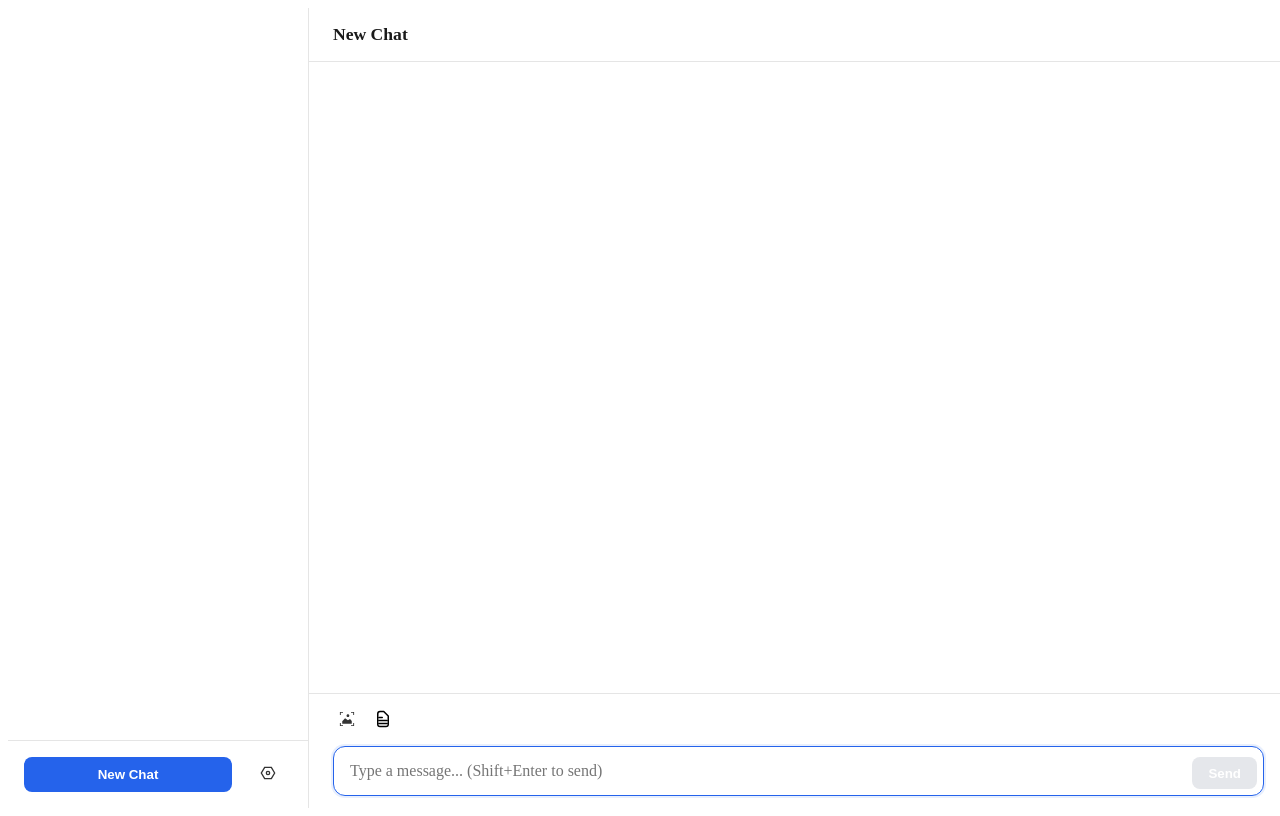
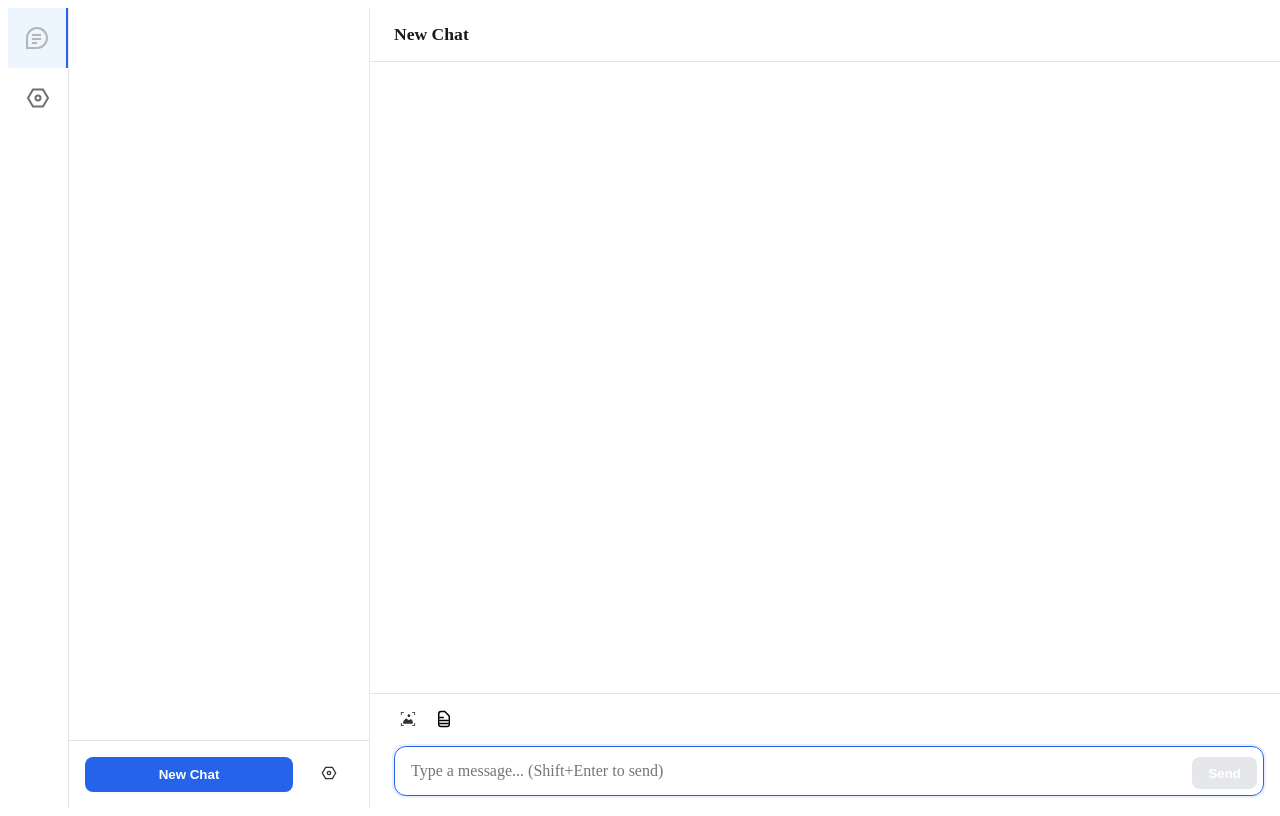
Before and after one commit to DamonDeng/DLMAssistant, a React (Vite) app: page / in a window 1280 px wide. Built offline with nearby package versions, Linux system fonts and the light colour scheme.

Commit message:
feat: add tab-based navigation with chat and assistant tabs
- Add tab-based navigation with Chatting and Assistant tabs
- Preserve existing chat functionality in Chatting tab
- Add placeholder for Assistant tab
- Update styling to support tab navigation while maintaining chat UI

```diff
--- a/src/App.css
+++ b/src/App.css
@@ -1,12 +1,78 @@
+/* Tab Navigation */
+.app {
+  width: 100vw;
+  height: 100vh;
+  display: flex;
+  background-color: #f7f7f8;
+}
+
+.app > .sidebar {
+  width: 60px;
+  height: 100%;
+  background-color: #ffffff;
+  display: flex;
+  flex-direction: column;
+  border-right: 1px solid #e5e5e5;
+}
+
+.tab-button {
+  width: 100%;
+  height: 60px;
+  display: flex;
+  align-items: center;
+  justify-content: center;
+  cursor: pointer;
+  transition: all 0.3s ease;
+  background-color: transparent;
+  border: none;
+  padding: 0;
+}
+
+.tab-button:hover {
+  background-color: #f0f0f0;
+}
+
+.tab-button.active {
+  background-color: #edf6ff;
+  border-right: 2px solid #2563eb;
+}
+
+.tab-button img {
+  width: 24px;
+  height: 24px;
+  opacity: 0.7;
+}
+
+.tab-button.active img {
+  opacity: 1;
+}
+
+.content {
+  flex: 1;
+  height: 100%;
+  display: flex;
+  overflow: hidden;
+}
+
+.assistant-page {
+  flex: 1;
+  display: flex;
+  align-items: center;
+  justify-content: center;
+  font-size: 24px;
+  color: #1a1a1a;
+}
+
+/* Original Chat UI Styles */
 .container {
   display: flex;
-  height: 100vh;
-  width: 100vw;
+  height: 100%;
+  width: 100%;
   overflow: hidden;
   background-color: #f7f7f8;
 }
 
-.sidebar {
+.container > .sidebar {
   width: 300px;
   min-width: 300px;
   flex-shrink: 0;
@@ -447,44 +513,6 @@
   z-index: 1000;
 }
 
-/* Message Actions */
-.message-actions {
-  position: absolute;
-  top: -30px;
-  right: 0;
-  display: flex;
-  gap: 8px;
-  opacity: 0;
-  transition: opacity 0.3s ease;
-  background-color: white;
-  padding: 4px;
-  border-radius: 8px;
-  box-shadow: 0 2px 6px rgba(0, 0, 0, 0.1);
-}
-
-.message:hover .message-actions {
-  opacity: 1;
-}
-
-.action-button {
-  padding: 4px 8px;
-  border: none;
-  background: none;
-  color: #6b7280;
-  cursor: pointer;
-  border-radius: 4px;
-  display: flex;
-  align-items: center;
-  gap: 4px;
-  font-size: 0.9em;
-  transition: all 0.2s ease;
-}
-
-.action-button:hover {
-  background-color: #f3f4f6;
-  color: #2563eb;
-}
-
 /* Scrollbar Styling */
 ::-webkit-scrollbar {
   width: 8px;
@@ -506,7 +534,7 @@
 
 /* Responsive Design */
 @media (max-width: 768px) {
-  .sidebar {
+  .container > .sidebar {
     width: 260px;
     min-width: 260px;
   }
@@ -521,7 +549,7 @@
 }
 
 @media (max-width: 640px) {
-  .sidebar {
+  .container > .sidebar {
     display: none;
   }
 
--- a/src/App.tsx
+++ b/src/App.tsx
@@ -1,4 +1,4 @@
-import { useState, useEffect, useRef, KeyboardEvent } from "react";
+import { useState, useEffect, useRef } from "react";
 import { initDB, getAllSessions, updateSession, getConfig } from "./utils/db";
 import { ChatSession, ChatMessage, Config, ContentBlock, TextContentBlock, ImageContentBlock, DocumentContentBlock } from "./types";
 import { ConfigPage } from "./components/ConfigPage";
@@ -15,8 +15,9 @@ import settingsIcon from "./assets/icons/settings.svg";
 import closeIcon from "./assets/icons/close.svg";
 import imageIcon from "./assets/icons/image.svg";
 import documentIcon from "./assets/icons/document.svg";
+import chatIcon from "./assets/icons/chat.svg";
 
-// SHA1 calculation function
+// Utility functions
 async function calculateSHA1(str: string): Promise<string> {
   const encoder = new TextEncoder();
   const data = encoder.encode(str);
@@ -26,7 +27,6 @@ async function calculateSHA1(str: string): Promise<string> {
   return hashHex;
 }
 
-// Utility function for file conversion
 function convertFileToBytes(file: File): Promise<number[]> {
   return new Promise((resolve, reject) => {
     try {
@@ -71,6 +71,7 @@ function createEmptySession(): ChatSession {
 
 function AppContent() {
   const { t } = useTranslation();
+  const [activeTab, setActiveTab] = useState<"chat" | "assistant">("chat");
   const [sessions, setSessions] = useState<ChatSession[]>([]);
   const [activeSession, setActiveSession] = useState<ChatSession | null>(null);
   const [newMessage, setNewMessage] = useState("");
@@ -86,6 +87,7 @@ function AppContent() {
   const bedrockClientRef = useRef<BedrockClient | null>(null);
   const currentAssistantMessageId = useRef<string | null>(null);
 
+  // Initialize database
   useEffect(() => {
     const initializeDB = async () => {
       try {
@@ -260,7 +262,7 @@ function AppContent() {
       const sessionToUse = isFirstMessage ? { ...activeSession, isTemporary: false } : activeSession;
 
       const contentBlocks: ContentBlock[] = [
-        ...pendingDocuments,  // Put documents first in the content blocks
+        ...pendingDocuments,
         ...pendingImages,
         ...(newMessage.trim() ? [createTextBlock(newMessage.trim())] : [])
       ];
@@ -395,11 +397,34 @@ function AppContent() {
     }
   };
 
-  const handleKeyDown = (e: KeyboardEvent<HTMLTextAreaElement>) => {
+  const handleKeyDown = (e: React.KeyboardEvent<HTMLTextAreaElement>) => {
     if (e.key === 'Enter' && e.shiftKey) {
       e.preventDefault();
       handleSendMessage();
     }
+  };
+
+  const renderBlock = (block: ContentBlock) => {
+    if (block.type === 'text') {
+      return <Markdown content={(block as TextContentBlock).text} />;
+    } else if (block.type === 'image') {
+      const imageBlock = block as ImageContentBlock;
+      return (
+        <img
+          src={URL.createObjectURL(new Blob([new Uint8Array(imageBlock.image.source.bytes)],
+          { type: `image/${imageBlock.image.format}` }))}
+          alt="Uploaded"
+          className="message-image"
+        />
+      );
+    } else if (block.type === 'document') {
+      return (
+        <div className="document-block">
+          <span className="document-name">📄 {(block as DocumentContentBlock).document.name}</span>
+        </div>
+      );
+    }
+    return null;
   };
 
   useEffect(() => {
@@ -425,29 +450,6 @@ function AppContent() {
     }
   }, [activeSession]);
 
-  const renderBlock = (block: ContentBlock) => {
-    if (block.type === 'text') {
-      return <Markdown content={(block as TextContentBlock).text} />;
-    } else if (block.type === 'image') {
-      const imageBlock = block as ImageContentBlock;
-      return (
-        <img
-          src={URL.createObjectURL(new Blob([new Uint8Array(imageBlock.image.source.bytes)],
-          { type: `image/${imageBlock.image.format}` }))}
-          alt="Uploaded"
-          className="message-image"
-        />
-      );
-    } else if (block.type === 'document') {
-      return (
-        <div className="document-block">
-          <span className="document-name">📄 {(block as DocumentContentBlock).document.name}</span>
-        </div>
-      );
-    }
-    return null;
-  };
-
   if (isLoading) {
     return <div className="loading">Loading...</div>;
   }
@@ -455,6 +457,24 @@ function AppContent() {
   const visibleSessions = [...sessions].reverse();
 
   return (
+    <div className="app">
+      <div className="sidebar">
+        <button
+          className={`tab-button ${activeTab === "chat" ? "active" : ""}`}
+          onClick={() => setActiveTab("chat")}
+        >
+          <img src={chatIcon} alt="Chat" />
+        </button>
+        <button
+          className={`tab-button ${activeTab === "assistant" ? "active" : ""}`}
+          onClick={() => setActiveTab("assistant")}
+        >
+          <img src={settingsIcon} alt="Assistant" />
+        </button>
+      </div>
+
+      <div className="content">
+        {activeTab === "chat" ? (
           <div className="container">
             <div className="sidebar">
               <div className="chat-sessions">
@@ -614,6 +634,13 @@ function AppContent() {
                 </div>
               )}
             </div>
+          </div>
+        ) : (
+          <div className="assistant-page">
+            Assistant design
+          </div>
+        )}
+      </div>
 
       {showConfig && <ConfigPage onClose={() => setShowConfig(false)} />}
     </div>
```
Lines whose indentation alone changed are shown as unchanged.
